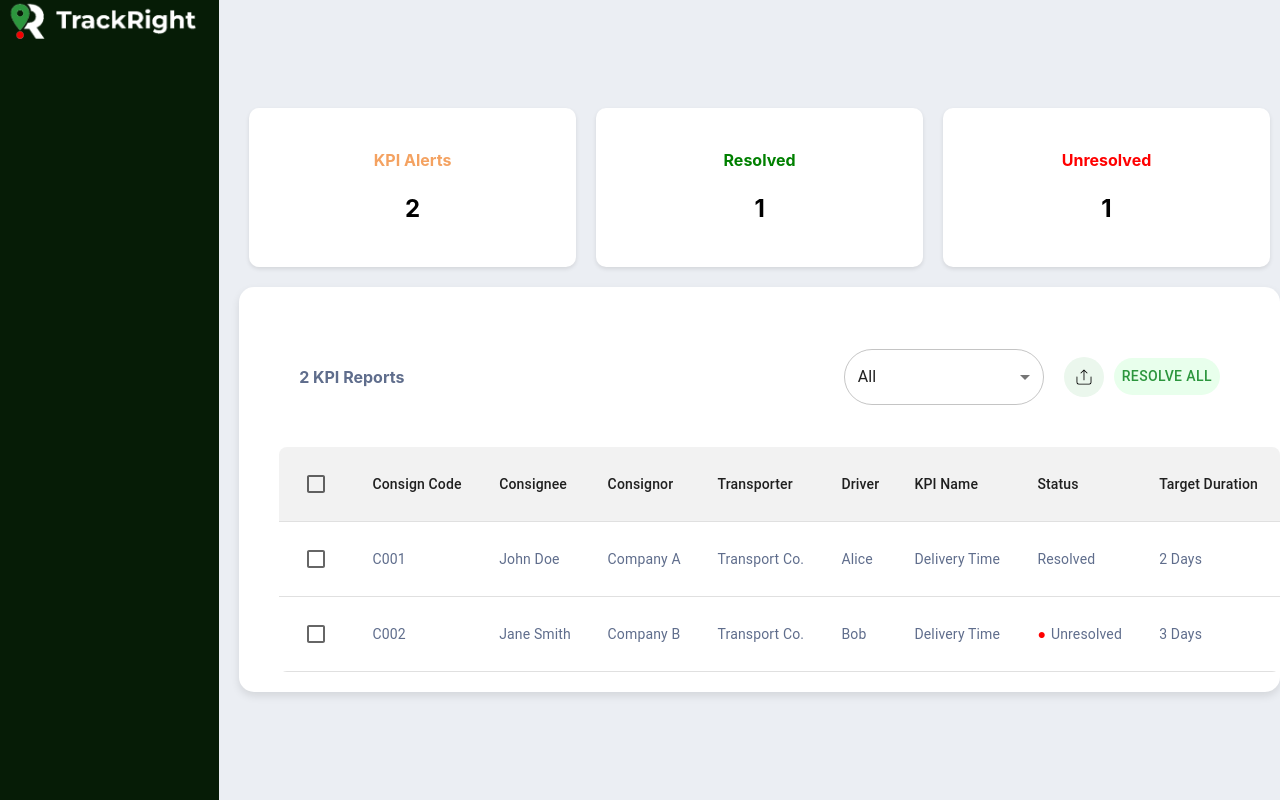
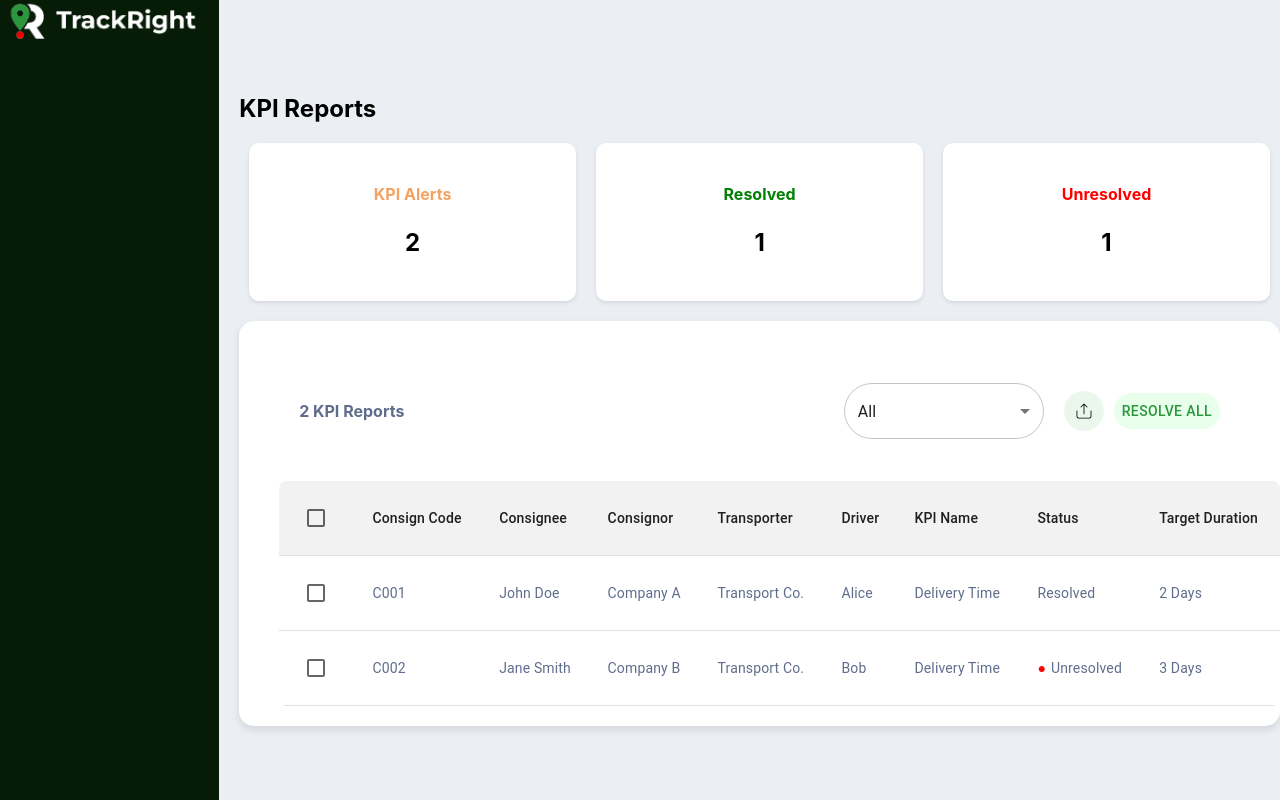
Before and after one commit to Donaldson222/Kpi-reports, a React (Create React App) app: page / in a window 1280 px wide. Built offline with nearby package versions, Linux system fonts and the light colour scheme.

Commit message:
KPI report header added

```diff
--- a/src/App.js
+++ b/src/App.js
@@ -20,7 +20,7 @@ function App() {
       <Navbar />
       <div style={{ width: '95%', margin: 'auto', marginLeft: '20px' }}>
 
-
+        <h2>KPI Reports</h2>
         <div style={{ display: 'flex', justifyContent: 'space-between', marginBottom: '20px' }}>
           <Counters data={filteredData} />
         </div>
```
